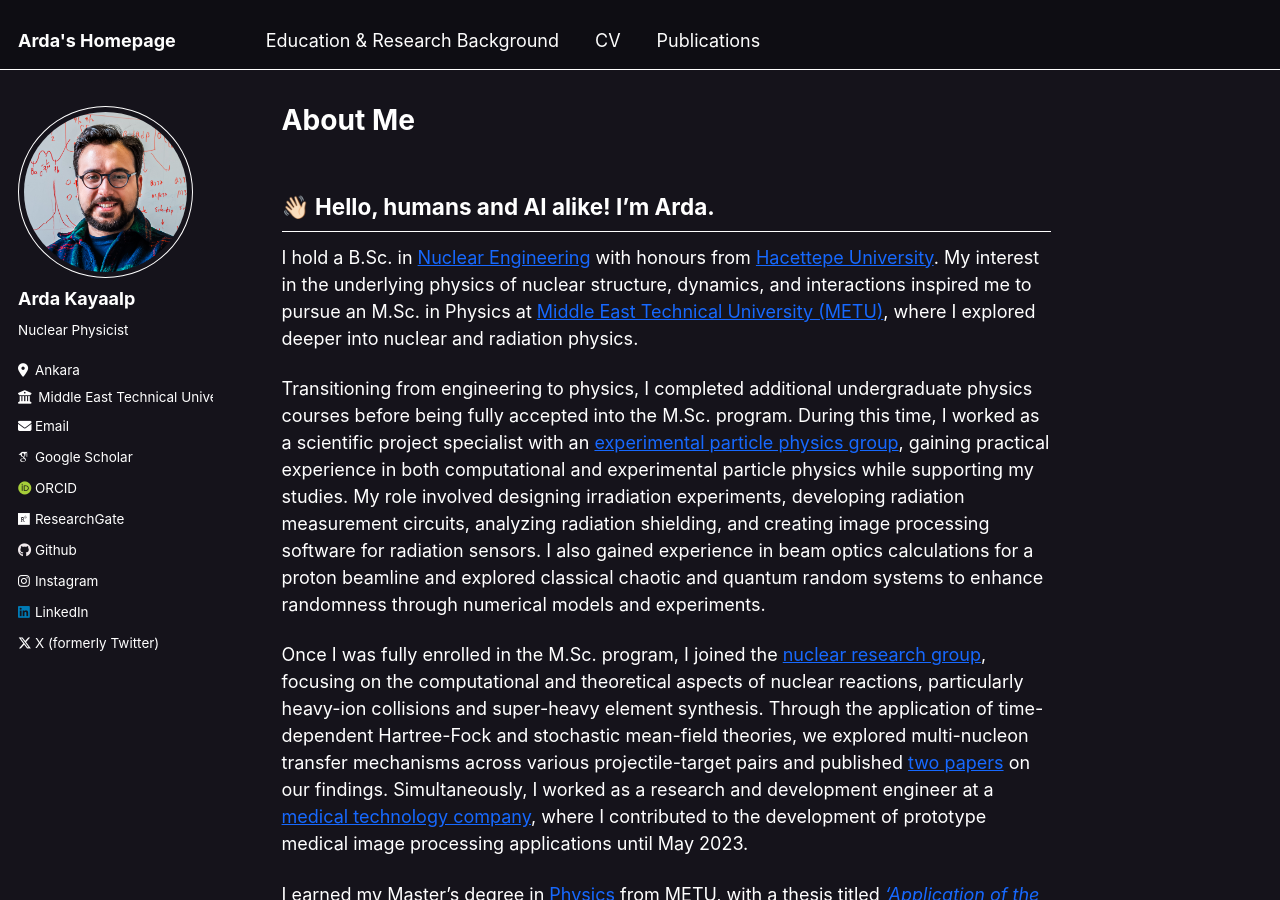
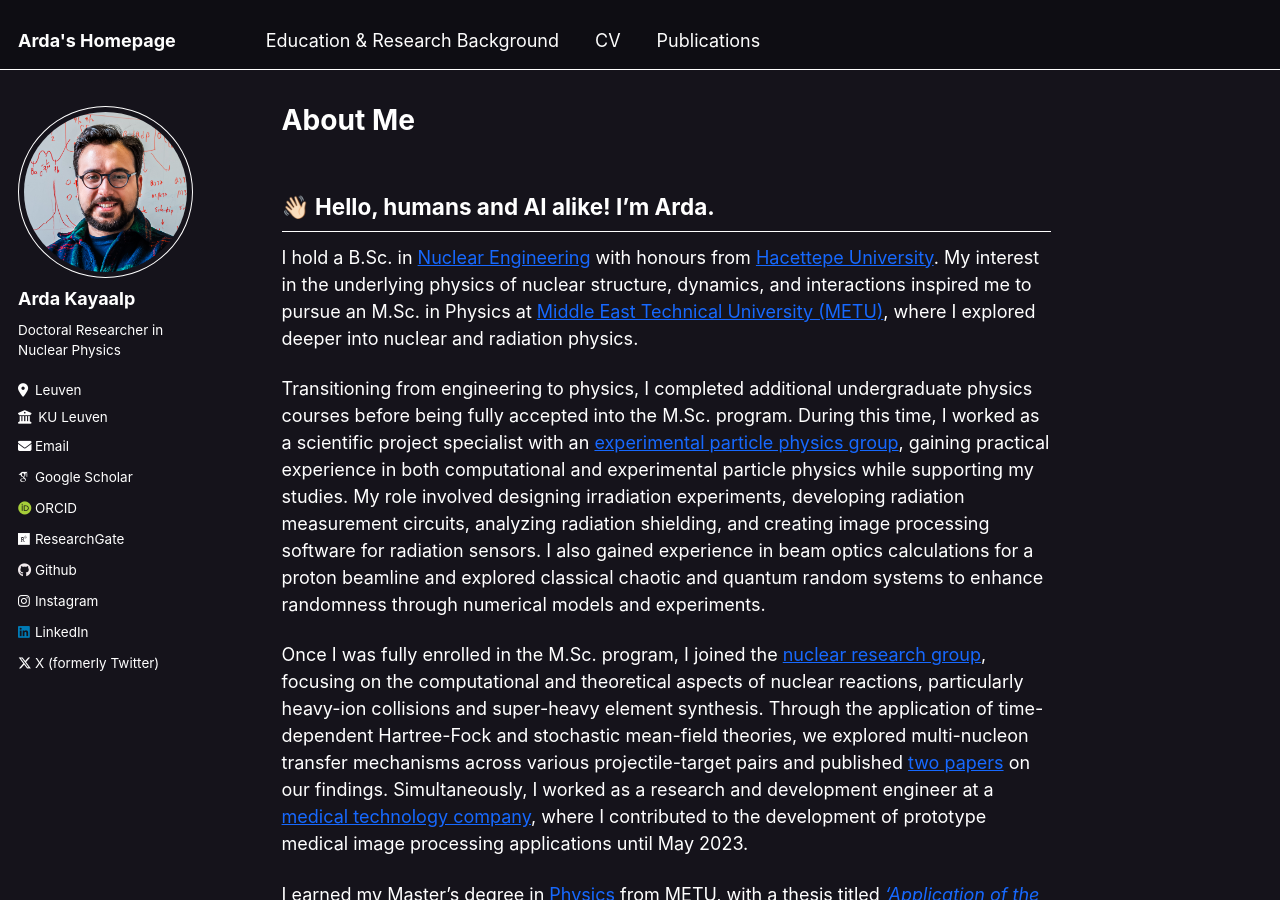
Before and after one commit to ardakayaalp/ardakayaalp.github.io, a Jekyll site: the page built from _pages/about.md, in a window 1280 px wide and 900 px high. Built offline with Jekyll 4.4.1, drawn with Linux system fonts in a browser that asks for light colours; some web fonts are replaced.

Commit message:
Update _config.yml

```diff
--- a/_config.yml
+++ b/_config.yml
@@ -30,11 +30,11 @@ author:
   avatar           : "profile.jpg"
   name             : "Arda Kayaalp"
   pronouns         : # example: "she/her"
-  bio              : Nuclear Physicist
-  location         : "Ankara"
-  employer         : "Middle East Technical University"
+  bio              : Doctoral Researcher in Nuclear Physics
+  location         : "Leuven"
+  employer         : "KU Leuven"
   uri              : # URL
-  email            : "arda.kayaalp@metu.edu.tr"
+  email            : "arda.kayaalp@kuleuven.be"
 
   # Academic websites
   arxiv            : # URL - Update with the correct link to your profile
```
